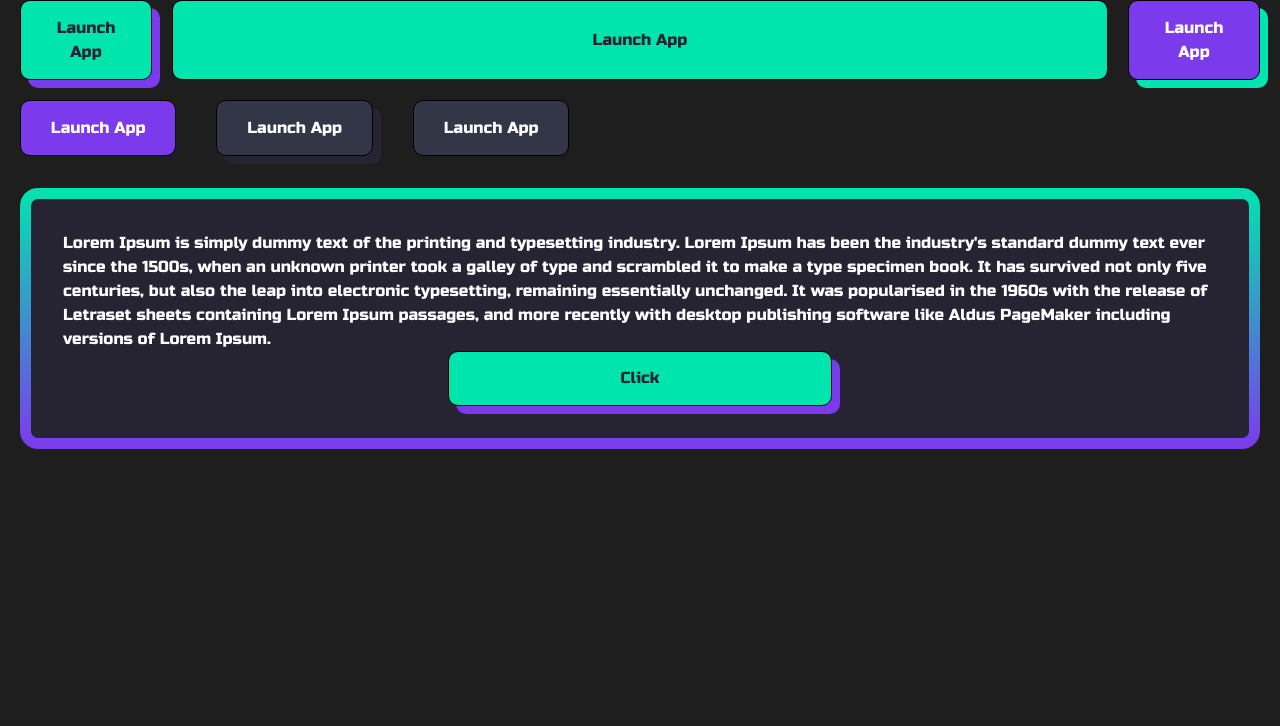
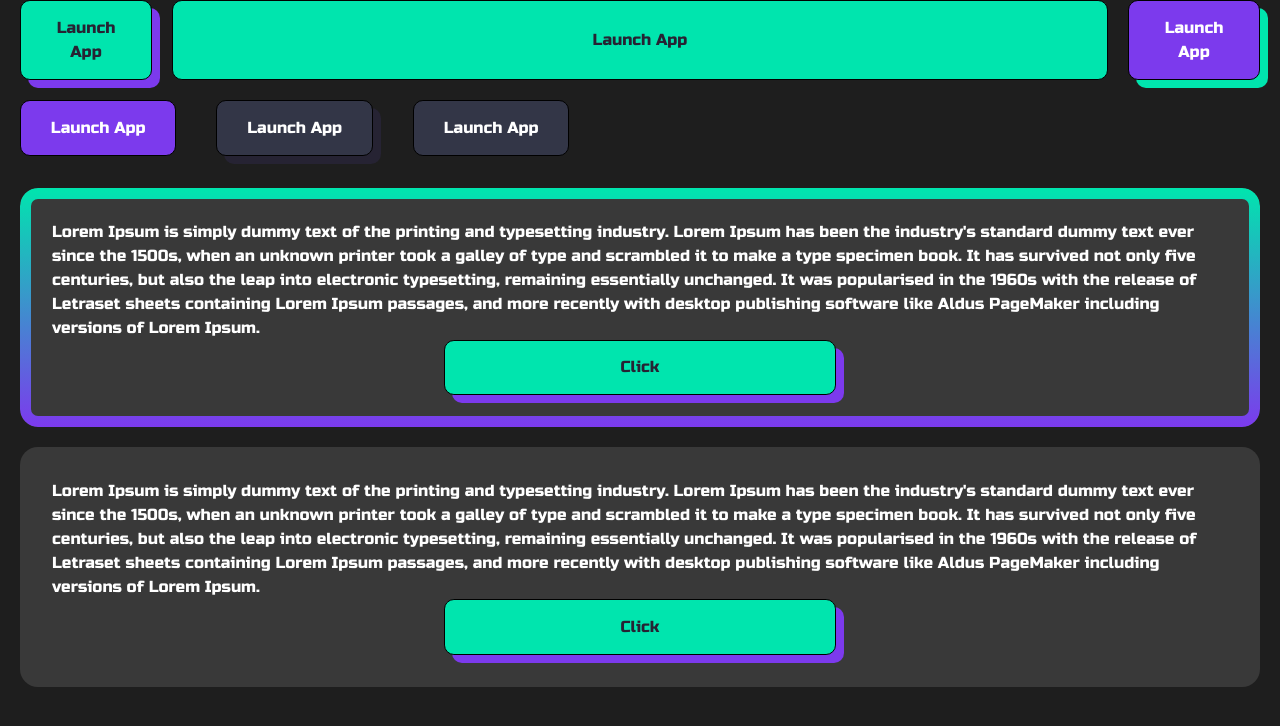
Before and after one commit to cricripagos/prode-front, a Next.js app: page / in a window 1280 px wide. Shown: the top 726 px of the page. Built offline with nearby package versions, Linux system fonts and the light colour scheme.

Commit message:
add borderless property to CardGradient component

```diff
--- a/components/CardGradient/CardGradient.tsx
+++ b/components/CardGradient/CardGradient.tsx
@@ -3,15 +3,17 @@
 
 interface CardGradientProps {
     children?: React.ReactNode,
-    className?: String
+    className?: String,
+    borderless ?: boolean,
 }
 
 const CardGradient: FC<CardGradientProps> = ({
     children,
-    className
+    className,
+    borderless  = false
 }): JSX.Element => {
     return (
-        <CardGragiendStyled className={className}>
+        <CardGragiendStyled className={className} borderless={borderless }>
             {children}
         </CardGragiendStyled>
     )
--- a/components/CardGradient/styles.js
+++ b/components/CardGradient/styles.js
@@ -1,22 +1,27 @@
-import styled from 'styled-components';
+import styled, { css } from 'styled-components';
 
 export const CardGragiendStyled = styled.div`
     position: relative;
-    border: 11px solid transparent;
+    padding: 2rem;
+    display: inline-block;
+    width: 100%;
     border-radius: 18px;
-    background: var(--dark-blue-color);
-    background-clip: padding-box;
-    padding: 2rem;
+    background: rgba(255, 255, 255, 0.12);
 
-    :after {
-        position: absolute;
-        top: -11px;
-        bottom: -11px;
-        left: -11px;
-        right: -11px;
-        background: linear-gradient(180deg, #00E5AE 0%, #7C3AED 100%);
-        content: '';
-        z-index: -1;
-        border-radius: 18px;
-    }
+    ${({ borderless  }) => !borderless  && css`
+        :before {
+            content: "";
+            position: absolute;
+            inset: 0;
+            border-radius: 18px;
+            padding: 11px;
+            background: linear-gradient(180deg, #00E5AE, #7C3AED);
+            -webkit-mask:
+            linear-gradient(#fff 0 0) content-box,
+            linear-gradient(#fff 0 0);
+            -webkit-mask-composite: xor;
+                    mask-composite: exclude;
+            pointer-events: none;
+        }
+    `}
 `;
--- a/pages/landing/LadingPage.js
+++ b/pages/landing/LadingPage.js
@@ -39,6 +39,12 @@
                         <Button className='w-2/6'>Click</Button>
                     </div>
                 </CardGradient>
+                <CardGradient borderless className={'mt-5'}>
+                    <div className='flex flex-col items-center'>
+                        <p>Lorem Ipsum is simply dummy text of the printing and typesetting industry. Lorem Ipsum has been the industry's standard dummy text ever since the 1500s, when an unknown printer took a galley of type and scrambled it to make a type specimen book. It has survived not only five centuries, but also the leap into electronic typesetting, remaining essentially unchanged. It was popularised in the 1960s with the release of Letraset sheets containing Lorem Ipsum passages, and more recently with desktop publishing software like Aldus PageMaker including versions of Lorem Ipsum.</p>
+                        <Button className='w-2/6'>Click</Button>
+                    </div>
+                </CardGradient>
             </div>
         </div>
     )
```
